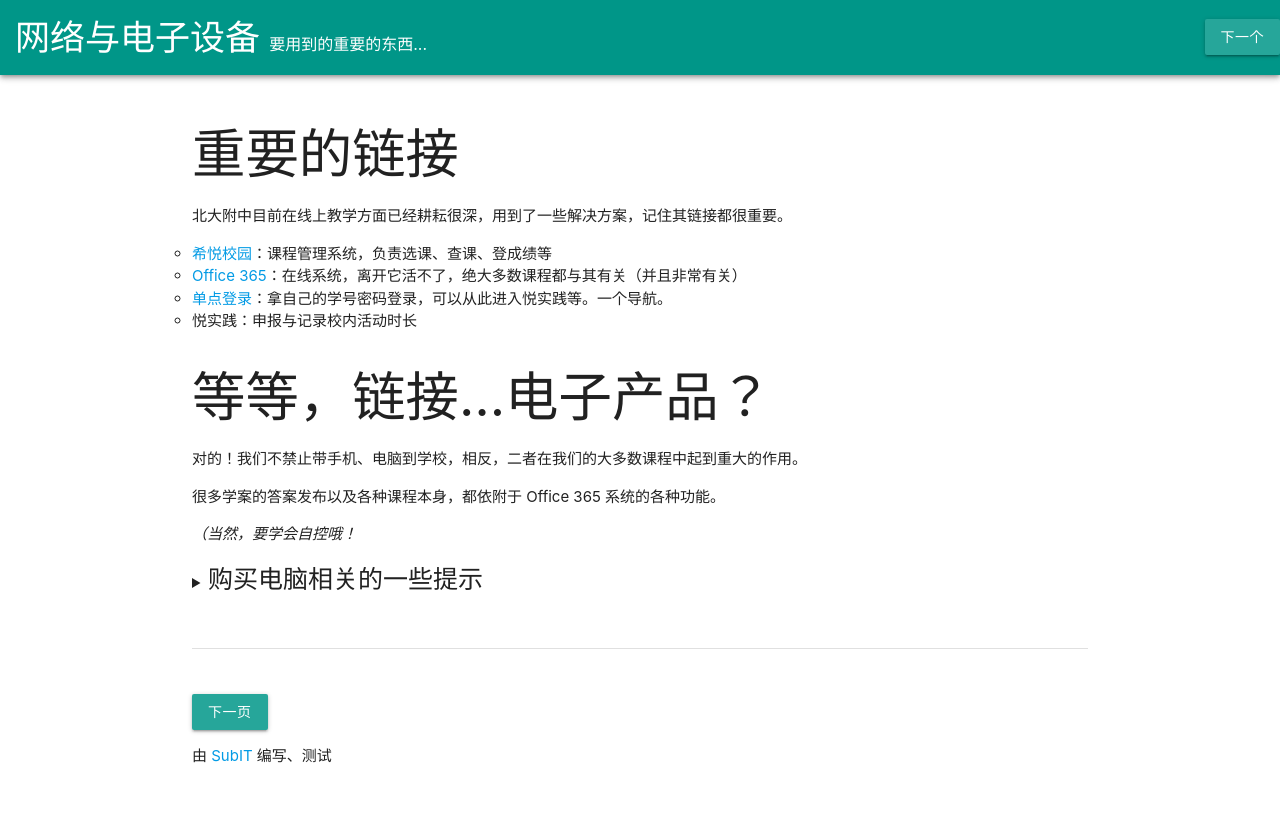
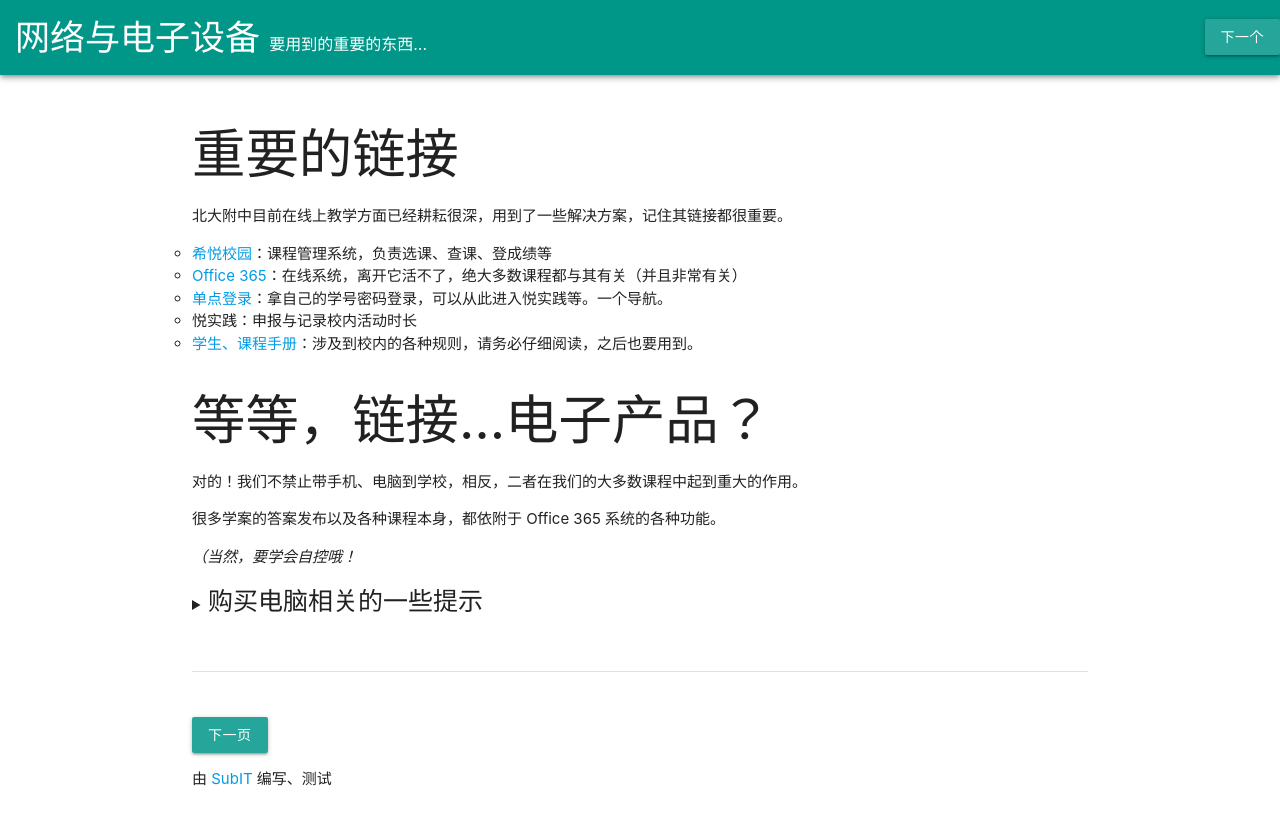
Before and after one commit to pkuschool/intro, a Jekyll site: the page built from 04-E-tech.md, in a window 1280 px wide. Shown: the top 825 px of the page. Built offline with Jekyll 4.4.1, drawn with Linux system fonts in a browser that asks for light colours; nearby versions of some CDN libraries; our own code applies the rules of GitHub Pages for plain Markdown files.

Commit message:
Update 04-E-tech.md

```diff
--- a/04-E-tech.md
+++ b/04-E-tech.md
@@ -17,6 +17,7 @@ author:
 - [Office 365](https://office.com)：在线系统，离开它活不了，绝大多数课程都与其有关（并且非常有关）
 - [单点登录](bdfz-cas.pkuschool.edu.cn)：拿自己的学号密码登录，可以从此进入悦实践等。一个导航。
   - 悦实践：申报与记录校内活动时长
+- [学生、课程手册](http://www.pkuschool.edu.cn/shouce/xiaoli_01.html)：涉及到校内的各种规则，请**务必**仔细阅读，之后也要用到。
 
 ## 等等，链接...电子产品？
 
```
